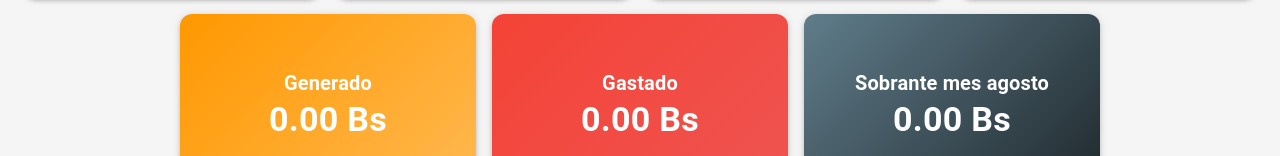
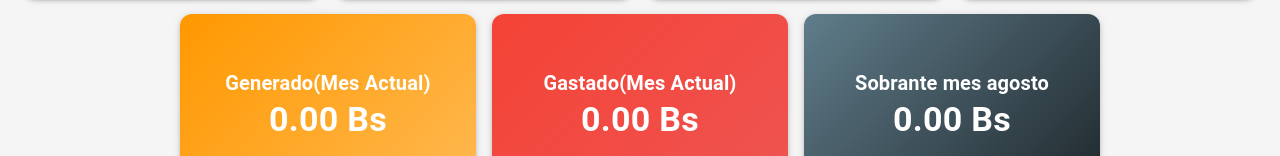
Before and after one commit to Dsalas10/misFinanzas, a React (Vite) app: page / in a window 1280 px wide. Shown: the part 270-426 px from the top of the page. Built offline with nearby package versions, Linux system fonts and the light colour scheme; no server answers; sample sign-in values are in the browser's storage; some icons are missing.

Commit message:
mejorando componentes gastos

```diff
--- a/src/components/pages/Dashboard.jsx
+++ b/src/components/pages/Dashboard.jsx
@@ -70,14 +70,14 @@ const Dashboard = ({ user }) => {
       bg: "linear-gradient(135deg, #2196f3 0%, #42a5f5 100%)",
     },
     {
-      title: "Generado",
+      title: "Generado(Mes Actual)",
       value: totales.totalDinero,
       color: "success.main",
       icon: <AccountBalanceWalletIcon sx={{ fontSize: 25, color: "white" }} />,
       bg: "linear-gradient(135deg, #ff9800 0%, #ffb74d 100%)",
     },
     {
-      title: "Gastado",
+      title: "Gastado(Mes Actual)",
       value: totales.gastos,
       color: "error.main",
       icon: <MoneyOffIcon sx={{ fontSize: 25, color: "white" }} />,
--- a/src/components/pages/Gastos/Gastos.jsx
+++ b/src/components/pages/Gastos/Gastos.jsx
@@ -17,7 +17,7 @@ const columns = [
   { id: "id", label: "#" },
   { id: "fecha", label: "Fecha" },
   { id: "concepto", label: "Concepto" },
-  {id:"detalle", label:"Detalle"},
+  { id: "detalle", label: "Detalle" },
   { id: "monto", label: "Monto Gastado" },
   // { id: "total", label: "Total" },
 ];
@@ -76,7 +76,10 @@ const Gastos = ({ user }) => {
       const dataTotalGenerado = await api.get(
         `resumen/total-generado/${user._id}`
       );
-      setTotalGenerado(dataTotalGenerado.totalGenerado);
+      const {totals} = await api.get(
+        `resumen/mes-anterior/${user._id}`
+      );
+      setTotalGenerado(dataTotalGenerado.totalGenerado + totals.restante);
     } catch (error) {
       console.error("Error al cargar los gastos:", error);
     } finally {
@@ -117,8 +120,7 @@ const Gastos = ({ user }) => {
           monto: "",
           tipo: "Otros",
         });
-      }
-       else {
+      } else {
         setError("Error al registrar en la BD el nuevo Gasto");
       }
       closeDialog();
```
